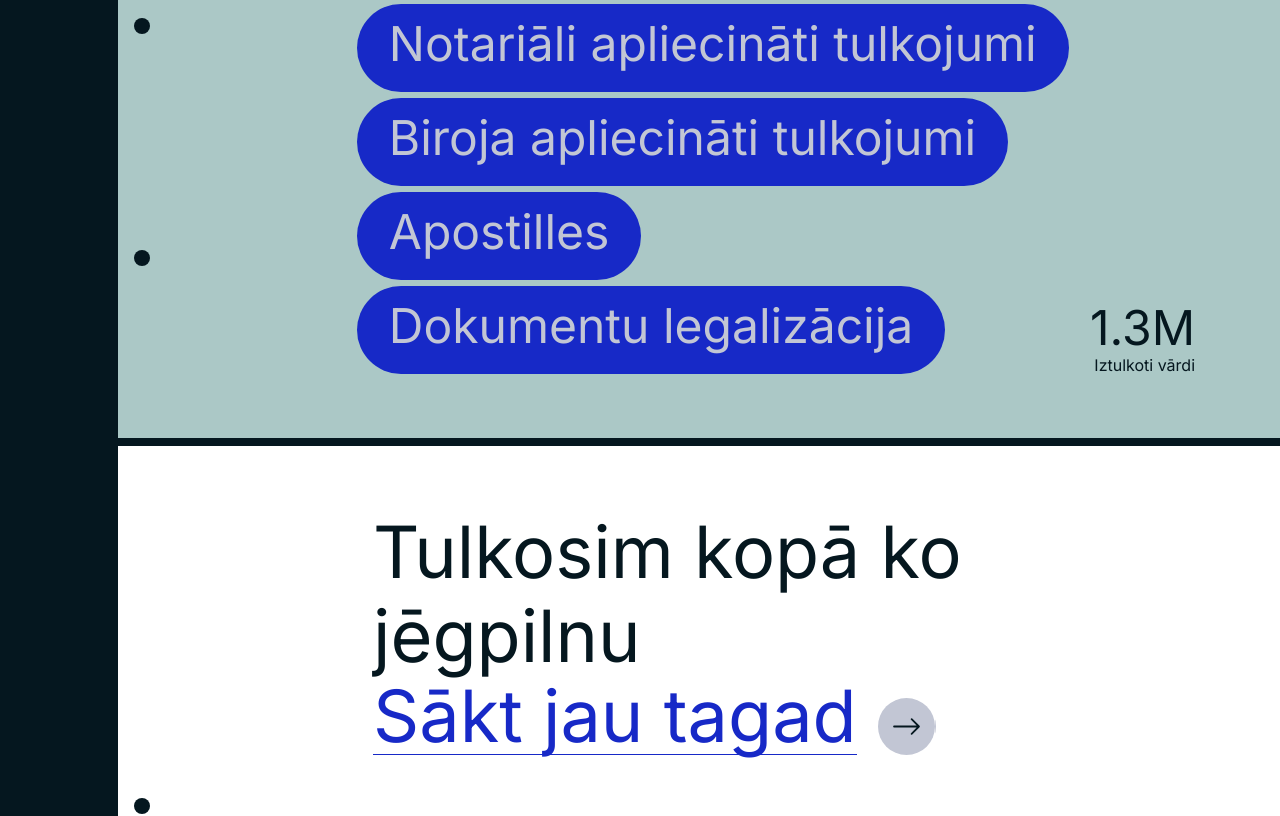
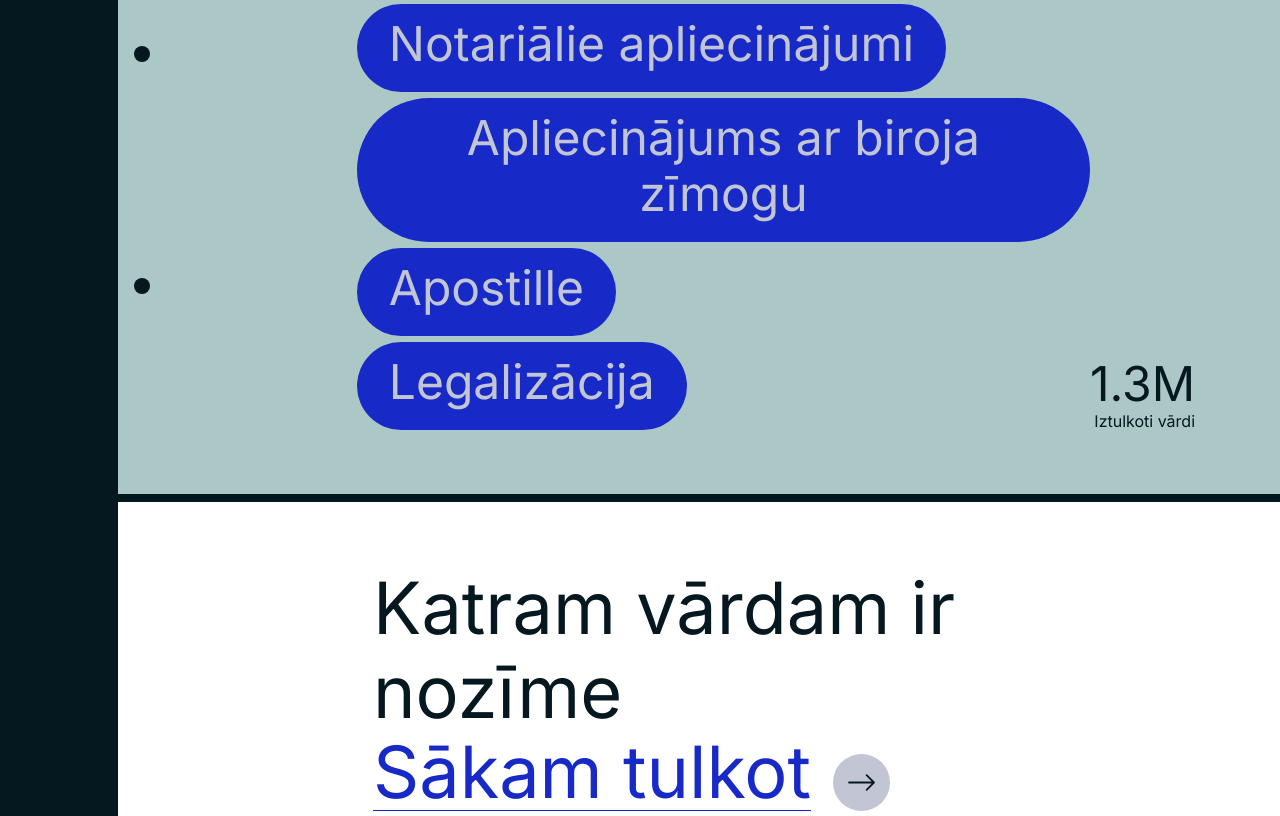
Before and after one commit to s02/lingvo, a Nuxt app: page / in a window 1280 px wide. Shown: the part 1397-2213 px from the top of the page. Built offline with nearby package versions, Linux system fonts and the light colour scheme.

Commit message:
translations

```diff
--- a/i18n.config.ts
+++ b/i18n.config.ts
@@ -13,8 +13,8 @@ export default defineI18nConfig(() => ({
       '@service$4': 'Apostile',
       '@service$5': 'Document legalization',
       '@services-slide$counter': 'Words translated',
-      '@promo-slide$title': 'Let’s translate something meaningful together',
-      '@promo-slide$button': 'Get started',
+      '@promo-slide$title': 'Every word matters',
+      '@promo-slide$button': 'Let’s translate',
       '@footer$info': 'Useful information',
       '@footer$terms': 'Terms and conditions',
       '@contacts@label': 'Contacts'
@@ -26,13 +26,13 @@ export default defineI18nConfig(() => ({
         'Mēs piedāvājam pilnu tulkošanas pakalpojumu klāstu jebkurās valodās, un palīdzam saviem klientiem pārliecinoši risināt komercdarbības un juridiskus jautājumus.',
       '@services-slide$title': 'Pakalpojumi',
       '@service$1': 'Tulkojumi',
-      '@service$2': 'Notariāli apliecināti tulkojumi',
-      '@service$3': 'Biroja apliecināti tulkojumi',
-      '@service$4': 'Apostilles',
-      '@service$5': 'Dokumentu legalizācija',
+      '@service$2': 'Notariālie apliecinājumi',
+      '@service$3': 'Apliecinājums ar biroja zīmogu',
+      '@service$4': 'Apostille',
+      '@service$5': 'Legalizācija',
       '@services-slide$counter': 'Iztulkoti vārdi',
-      '@promo-slide$title': 'Tulkosim kopā ko jēgpilnu',
-      '@promo-slide$button': 'Sākt jau tagad',
+      '@promo-slide$title': 'Katram vārdam ir nozīme',
+      '@promo-slide$button': 'Sākam tulkot',
       '@footer$info': 'Noderīga informācija',
       '@footer$terms': 'Privātuma politika',
       '@contacts@label': 'Kontakti'
```
